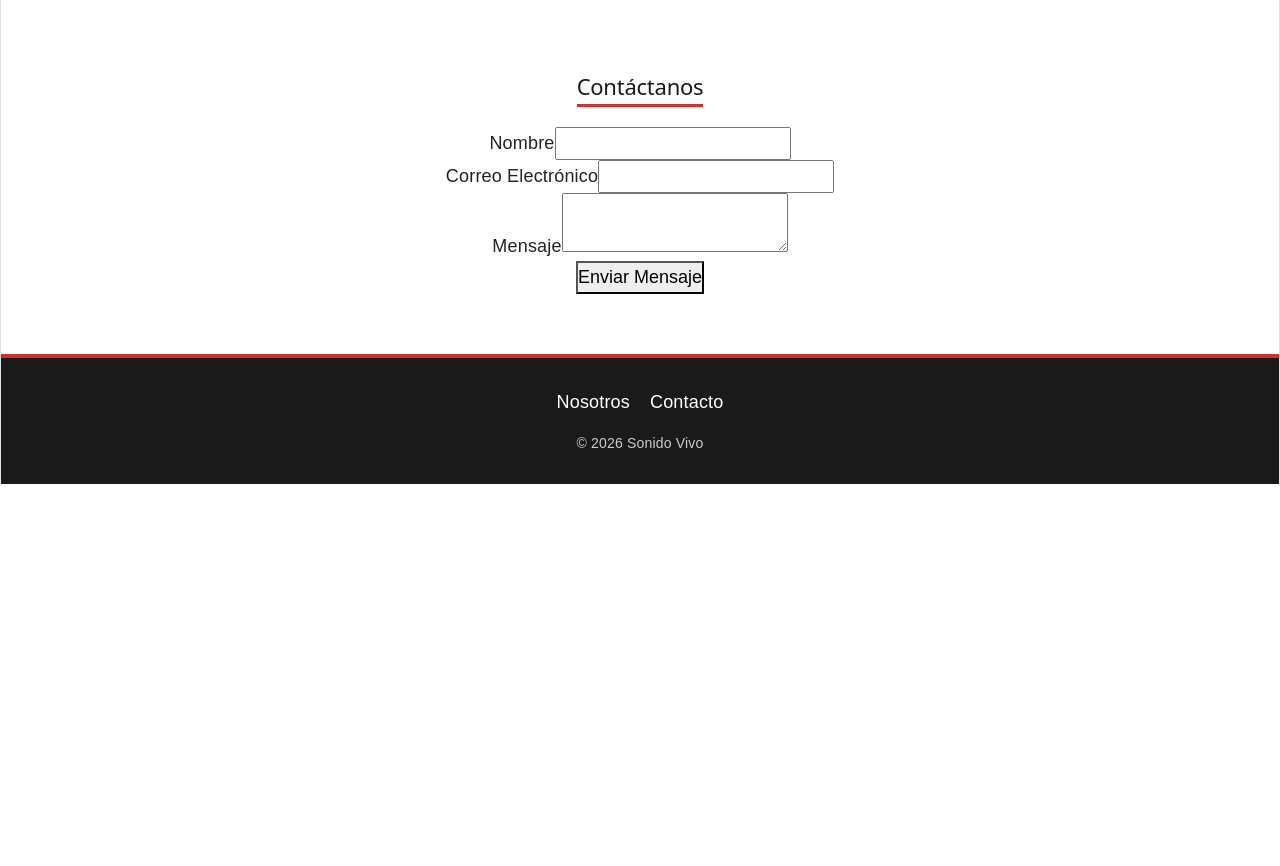
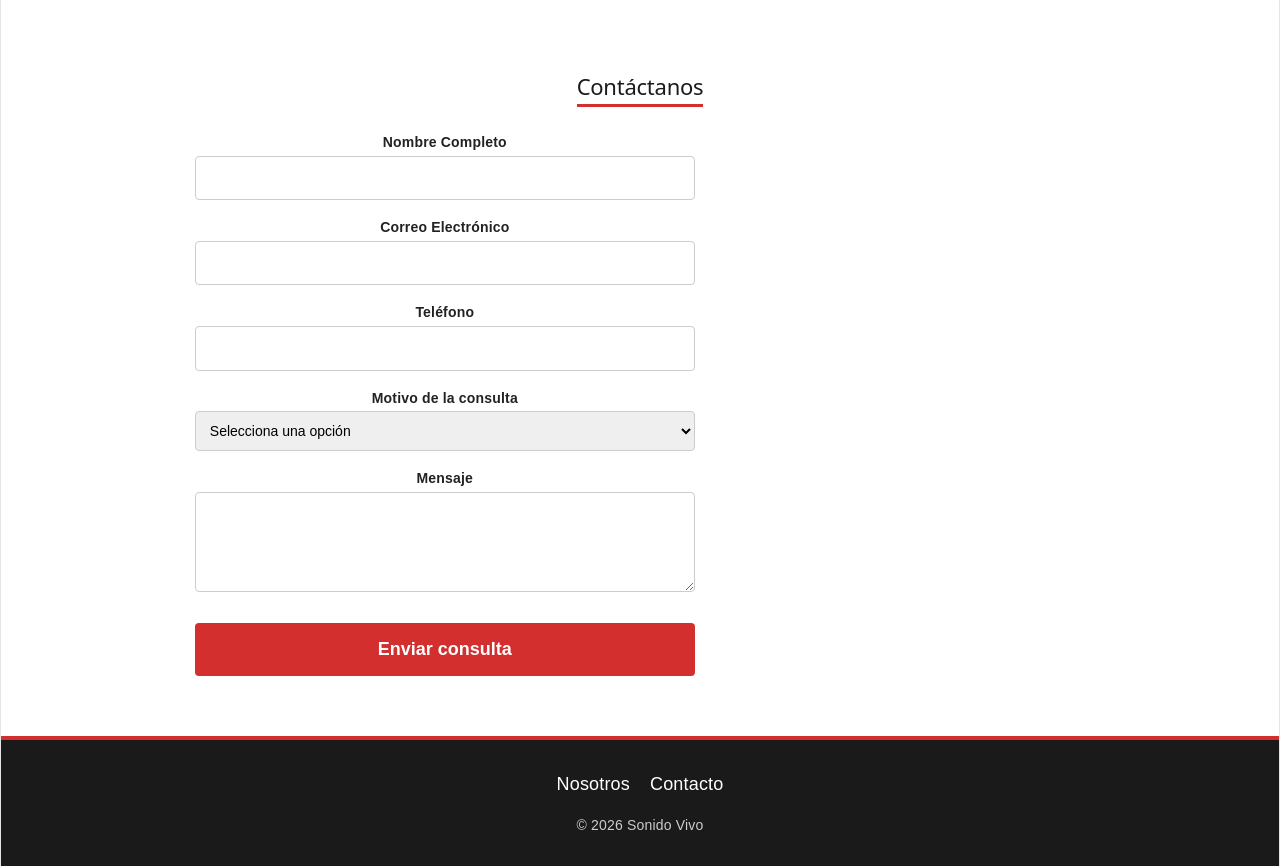
Before and after one commit to CodedbyMeTheGreatest/tienda-sonido-vivo, a React (Vite) app: page / in a window 1280 px wide. Shown: the part 1560-2426 px from the top of the page. Before the commit the page ends 2044 px from the top, so only its background shows below. Built offline with nearby package versions, Linux system fonts and the light colour scheme.

Commit message:
Inclusion del css para el formulario contacto ademas de varias correcciones en el formulario de contacto

```diff
--- a/src/App.css
+++ b/src/App.css
@@ -102,14 +102,14 @@ main section h2 {
 
 /*Responsividad*/
 @media (max-width: 480px) {
-
     main section,
-    body>section {
+    body > section {
         padding: 25px 5%;
     }
 
     .admin-form,
-    #form-contacto {
+    #form-contacto,
+    .formulario-contacto {
         max-width: 100%;
     }
 }
@@ -343,3 +343,47 @@ body {
         border-bottom: 1px solid #333;
     }
 }
+
+/*Formulario de Contacto*/
+.etiqueta {
+    font-weight: bold;
+    font-size: 14px;
+}
+
+.campo {
+    padding: 10px;
+    border: 1px solid #ccc;
+    border-radius: 4px;
+    font-size: 14px;
+    width: 100%;
+}
+.campo.campo-error {
+    border: 2px solid #e53935;
+    background-color: #ffebee;
+}
+
+textarea.campo {
+    height: 100px;
+    resize: vertical;
+}
+.formulario-contacto {
+    display: flex;
+    flex-direction: column;
+    gap: 12px;
+    max-width: 500px;
+}
+
+.formulario-contacto .boton-primario {
+    padding: 12px;
+    background-color: #d32f2f;
+    color: white;
+    border: none;
+    border-radius: 4px;
+    font-weight: bold;
+    cursor: pointer;
+    margin-top: 10px;
+}
+
+.formulario-contacto .boton-primario:hover {
+    background-color: #b71c1c;
+}
--- a/src/components/atoms/InputLabel.jsx
+++ b/src/components/atoms/InputLabel.jsx
@@ -14,6 +14,25 @@ function InputLabel(props) {
       />
     );
   }
+
+  if (tipo === "select") {
+    return (
+      <select
+        id={props.id}
+        name={props.id}
+        value={props.valor}
+        onChange={props.alCambiar}
+        required={props.requerido}
+        className={clase}
+      >
+        <option value="">Selecciona una opción</option>
+        {props.opciones.map((opcion) => (
+          <option key={opcion} value={opcion}>{opcion}</option>
+        ))}
+      </select>
+    );
+  }
+
   return (
     <input
       id={props.id}
--- a/src/components/molecules/CampoContacto.jsx
+++ b/src/components/molecules/CampoContacto.jsx
@@ -1,22 +1,22 @@
 import Label from "../atoms/Label";
 import InputLabel from "../atoms/InputLabel";
 
-function CampoContacto(props){
-     return(
+function CampoContacto(props) {
+    return (
         <div className="campo-contenedor">
-    <Label paraId = {props.id} texto={props.etiqueta} />
+            <Label paraId={props.id} texto={props.etiqueta} />
             <InputLabel
                 id={props.id}
                 tipo={props.tipo}
                 valor={props.valor}
-        alCambiar= {props.alCambiar}
+                alCambiar={props.alCambiar}
                 requerido={props.requerido}
                 esInvalido={props.esInvalido}
+                opciones={props.opciones}
             />
             {props.esInvalido && <span className="error">{props.mensajeError}</span>}
         </div>
     );
-
 }
 
-export default CampoContacto
+export default CampoContacto;
--- a/src/components/organisms/FormularioContacto.jsx
+++ b/src/components/organisms/FormularioContacto.jsx
@@ -1,11 +1,25 @@
 import { useState } from "react";
 import CampoContacto from "../molecules/CampoContacto";
 import Boton from "../atoms/Boton";
-import { esTextoValido, esCorreoValido } from "../../utils/validaciones";
+import { esCampoVacio, esTextoValido, esCorreoValido, esTelefonoValido } from "../../utils/validaciones";
+
+const OPCIONES_MOTIVO = ["Consulta general", "Compra especial", "Reclamo", "Otro"];
 
 function FormularioContacto() {
-    const [valores, setValores] = useState({ nombre: "", correo: "", mensaje: "" });
-    const [errores, setErrores] = useState({ nombre: "", correo: "", mensaje: "" });
+    const [valores, setValores] = useState({
+        nombre: "",
+        correo: "",
+        telefono: "",
+        motivo: "",
+        mensaje: "",
+    });
+    const [errores, setErrores] = useState({
+        nombre: "",
+        correo: "",
+        telefono: "",
+        motivo: "",
+        mensaje: "",
+    });
     const [enviado, setEnviado] = useState(false);
 
     function validarCampo(nombreCampo, valor) {
@@ -14,6 +28,13 @@ function FormularioContacto() {
         }
         if (nombreCampo === "correo") {
             return esCorreoValido(valor) ? "" : "Correo inválido. Solo se aceptan @duoc.cl, @profesor.duoc.cl o @gmail.com.";
+        }
+        if (nombreCampo === "telefono") {
+            if (esCampoVacio(valor)) return "Ingrese su teléfono.";
+            return esTelefonoValido(valor) ? "" : "Ingrese un teléfono válido.";
+        }
+        if (nombreCampo === "motivo") {
+            return esCampoVacio(valor) ? "Seleccione un motivo." : "";
         }
         if (nombreCampo === "mensaje") {
             return esTextoValido(valor, 10, 500) ? "" : "El mensaje debe tener entre 10 y 500 caracteres.";
@@ -33,6 +54,8 @@ function FormularioContacto() {
         const nuevosErrores = {
             nombre: validarCampo("nombre", valores.nombre),
             correo: validarCampo("correo", valores.correo),
+            telefono: validarCampo("telefono", valores.telefono),
+            motivo: validarCampo("motivo", valores.motivo),
             mensaje: validarCampo("mensaje", valores.mensaje),
         };
         setErrores(nuevosErrores);
@@ -44,14 +67,14 @@ function FormularioContacto() {
         }
 
         setEnviado(true);
-        setValores({ nombre: "", correo: "", mensaje: "" });
+        setValores({ nombre: "", correo: "", telefono: "", motivo: "", mensaje: "" });
     }
 
     return (
         <form className="formulario-contacto" onSubmit={alEnviar} noValidate>
             <CampoContacto
                 id="nombre"
-                etiqueta="Nombre"
+                etiqueta="Nombre Completo"
                 tipo="text"
                 valor={valores.nombre}
                 alCambiar={alCambiar}
@@ -70,6 +93,27 @@ function FormularioContacto() {
                 mensajeError={errores.correo}
             />
             <CampoContacto
+                id="telefono"
+                etiqueta="Teléfono"
+                tipo="tel"
+                valor={valores.telefono}
+                alCambiar={alCambiar}
+                requerido
+                esInvalido={!!errores.telefono}
+                mensajeError={errores.telefono}
+            />
+            <CampoContacto
+                id="motivo"
+                etiqueta="Motivo de la consulta"
+                tipo="select"
+                opciones={OPCIONES_MOTIVO}
+                valor={valores.motivo}
+                alCambiar={alCambiar}
+                requerido
+                esInvalido={!!errores.motivo}
+                mensajeError={errores.motivo}
+            />
+            <CampoContacto
                 id="mensaje"
                 etiqueta="Mensaje"
                 tipo="textarea"
@@ -80,9 +124,9 @@ function FormularioContacto() {
                 mensajeError={errores.mensaje}
             />
 
-            <Boton tipo="submit" className="boton-primario" texto="Enviar Mensaje" />
+            <Boton tipo="submit" className="boton-primario" texto="Enviar consulta" />
 
-            {enviado && <p className="mensaje-exito">¡Gracias! Tu mensaje fue enviado.</p>}
+            {enviado && <p className="texto-exito">¡Gracias! Tu consulta fue enviada.</p>}
         </form>
     );
 }
```
Lines whose indentation alone changed are shown as unchanged.
